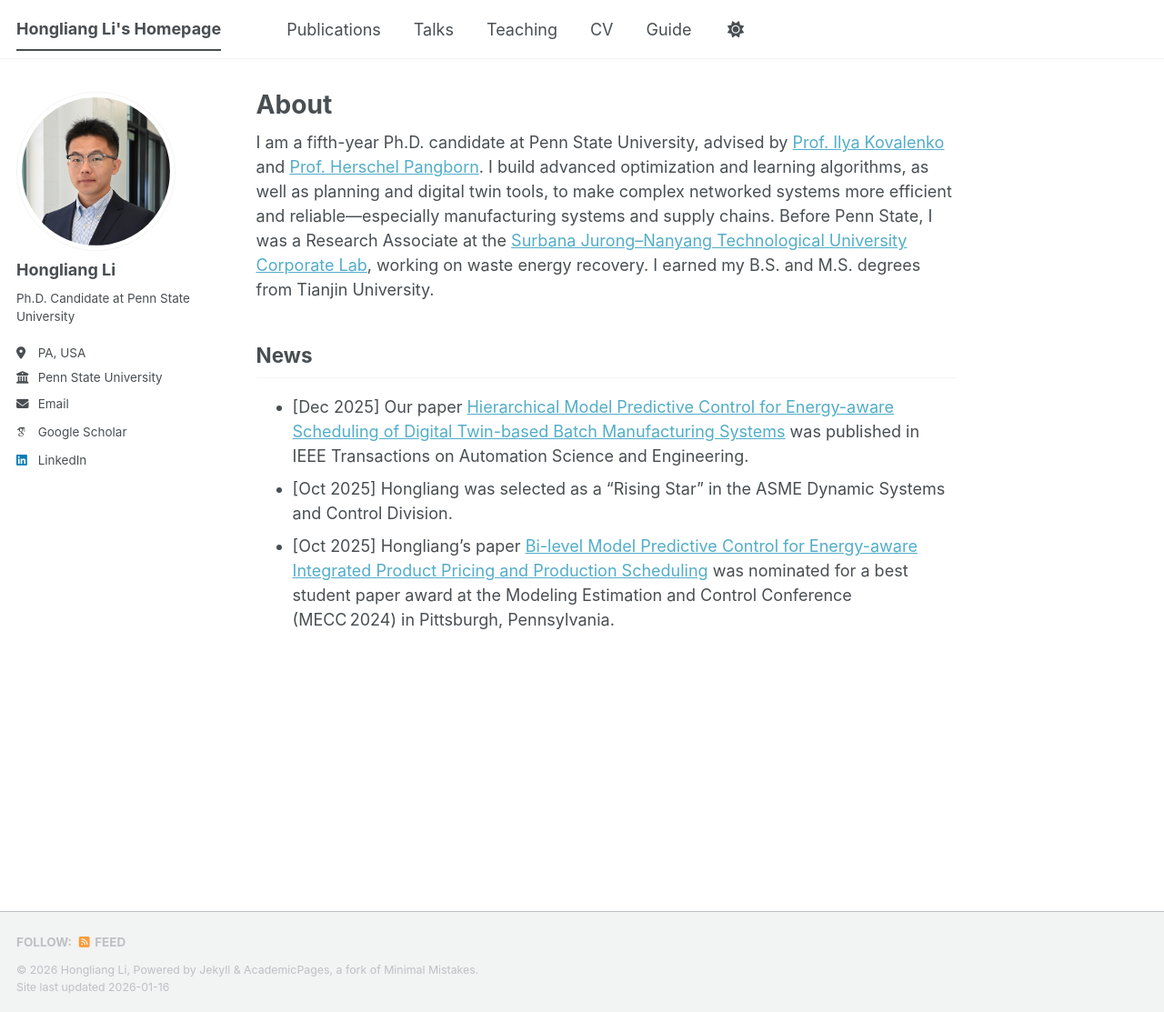
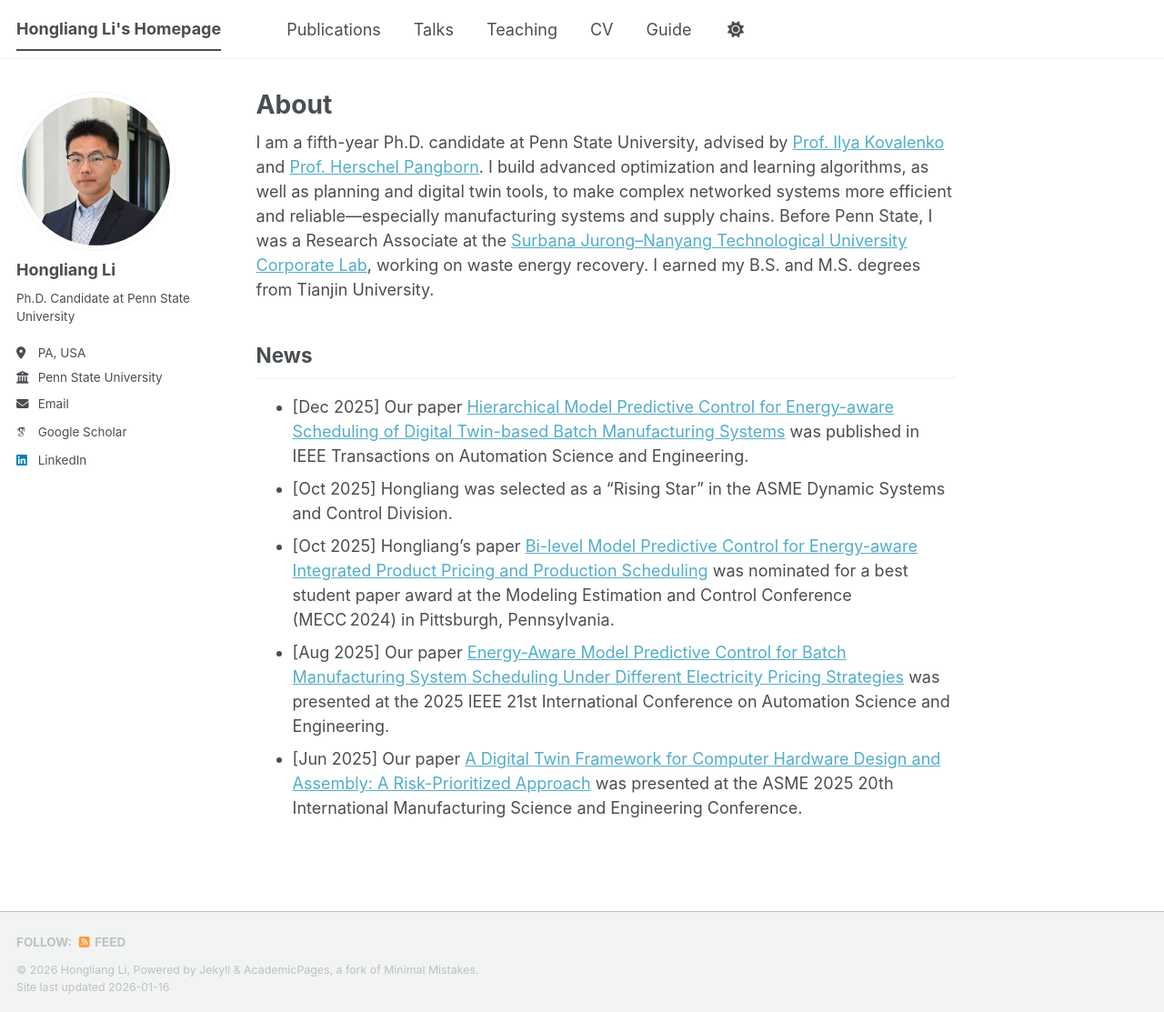
Before and after one commit to HongliangLiPSU/honglianglipsu.github.io, a Jekyll site: the page built from _pages/about.md, in a window 1280 px wide and 1113 px high. Shown: the whole window at 91% size. Built offline with Jekyll 4.4.1, drawn with Linux system fonts in a browser that asks for light colours; some web fonts are replaced; a script bundle is joined from its source files by our own code; library files that are not in the unit come from our copies.

Commit message:
Add news entries for recent publications and awards

```diff
--- a/_pages/about.md
+++ b/_pages/about.md
@@ -14,3 +14,5 @@ I am a fifth-year Ph.D. candidate at Penn State University, advised by [Prof. Il
 - [Dec 2025] Our paper [Hierarchical Model Predictive Control for Energy-aware Scheduling of Digital Twin-based Batch Manufacturing Systems](https://ieeexplore.ieee.org/abstract/document/11264006) was published in IEEE Transactions on Automation Science and Engineering.
 - [Oct 2025] Hongliang was selected as a “Rising Star” in the ASME Dynamic Systems and Control Division.
 - [Oct 2025] Hongliang’s paper [Bi-level Model Predictive Control for Energy-aware Integrated Product Pricing and Production Scheduling](https://arxiv.org/abs/2507.14385) was nominated for a best student paper award at the Modeling Estimation and Control Conference (MECC 2024) in Pittsburgh, Pennsylvania.
+- [Aug 2025] Our paper [Energy-Aware Model Predictive Control for Batch Manufacturing System Scheduling Under Different Electricity Pricing Strategies](https://arxiv.org/abs/2506.22923) was presented at the 2025 IEEE 21st International Conference on Automation Science and Engineering.
+- [Jun 2025] Our paper [A Digital Twin Framework for Computer Hardware Design and Assembly: A Risk-Prioritized Approach](https://asmedigitalcollection.asme.org/MSEC/proceedings/MSEC2025/89022/V002T10A008/1223004) was presented at the ASME 2025 20th International Manufacturing Science and Engineering Conference.
```
